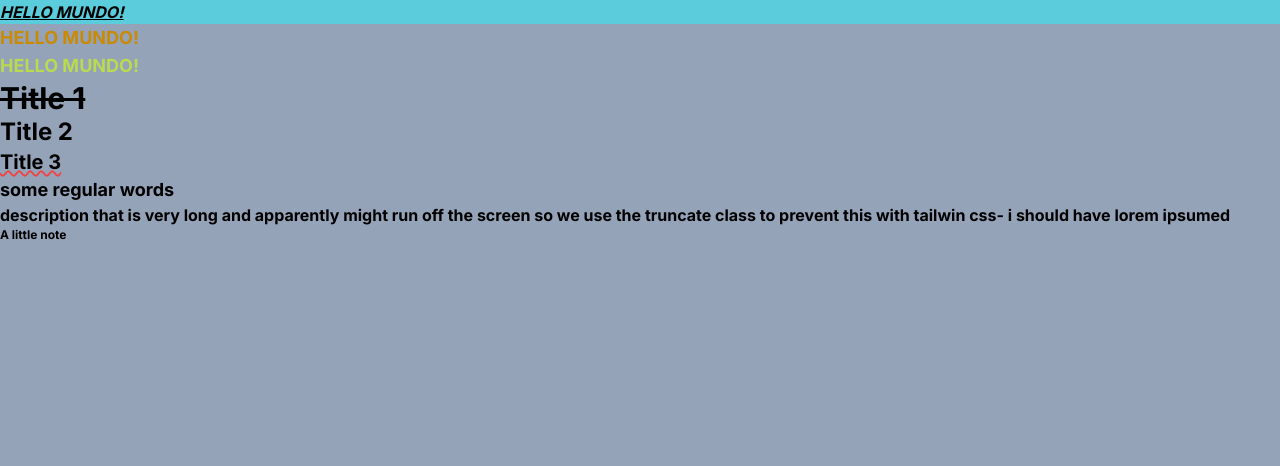
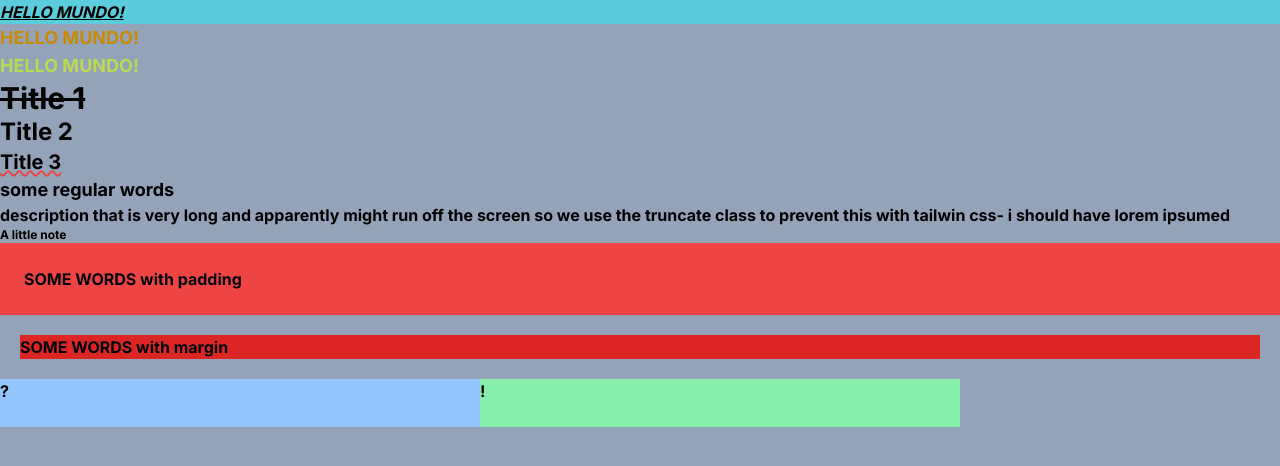
Before and after one commit to alltrust/tailwind-demo, a Next.js app: page / in a window 1280 px wide. Shown: the top 466 px of the page. Built offline with nearby package versions, Linux system fonts and the light colour scheme.

Commit message:
spacing & sizing

```diff
--- a/app/page.tsx
+++ b/app/page.tsx
@@ -2,6 +2,9 @@ import Image from "next/image";
 
 //text
 //bg
+//p
+//w & max-w; min-w
+//h & max-h;min-h
 
 //custom colours
 //config.ts
@@ -12,6 +15,8 @@ import Image from "next/image";
 
 //to use decoration styles, ensure you have the 'underline' class
 //or whichever class is required for corresponding style
+
+//padding with p- space inside elementer
 export default function Home() {
   return (
     <>
@@ -40,6 +45,16 @@ export default function Home() {
         </p>
         <p className="text-xs note">A little note</p>
       </div>
+      <div>
+        <p className="p-4 bg-red-500">SOME WORDS with padding</p>
+        <p className="m-4 bg-red-600">SOME WORDS with margin</p>
+
+      </div>
+      <div className="flex w-9/12 ">
+        <div className="bg-blue-300  w-1/2 h-6">?</div>
+        <div className="bg-green-300 w-1/2 h-6">!</div>
+        <div></div>
+      </div>
     </>
   );
 }
--- a/tailwind.config.ts
+++ b/tailwind.config.ts
@@ -33,6 +33,11 @@ const config: Config = {
       fontSize: {
         base: '18px',
       },
+      margin:{
+        2: "16px",
+        3: "18px",
+        4: "20px"
+      },
       colors: {
         custom_blue: {
           "000": "#5accdb",
```
